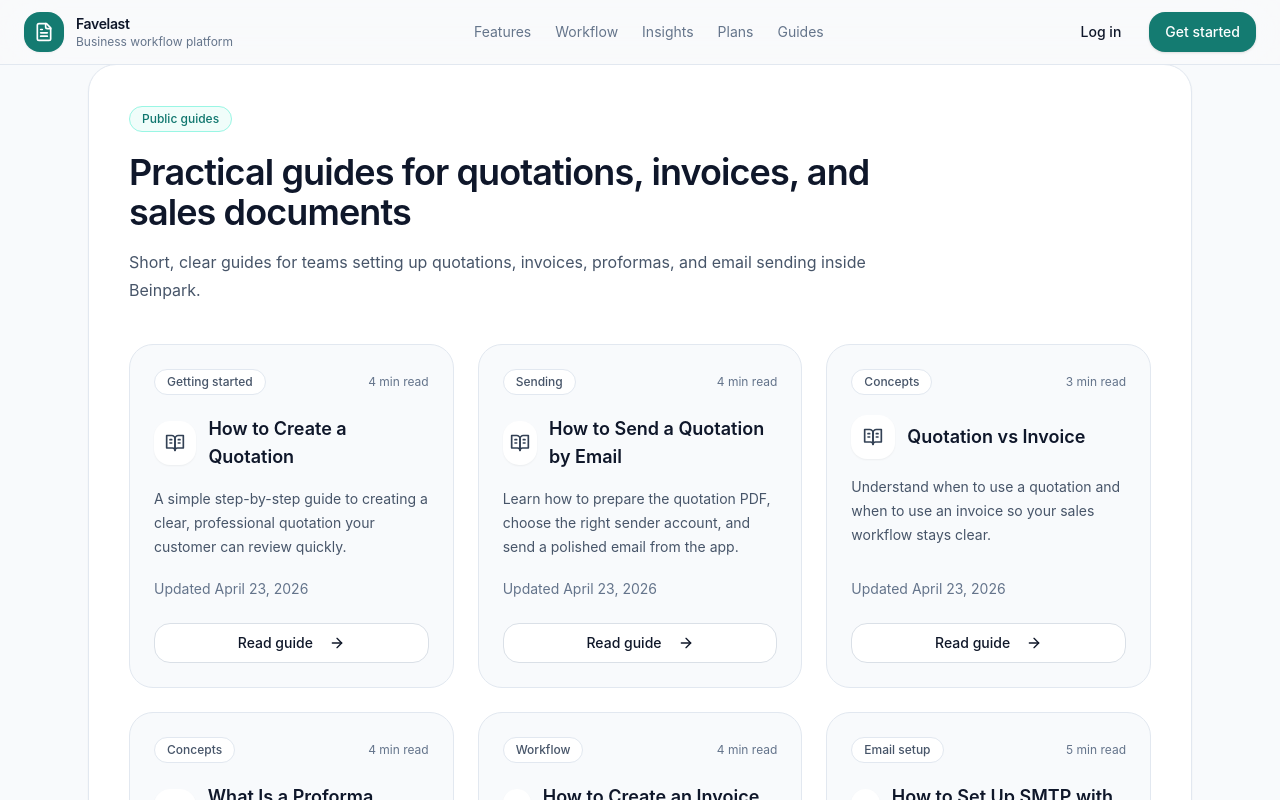
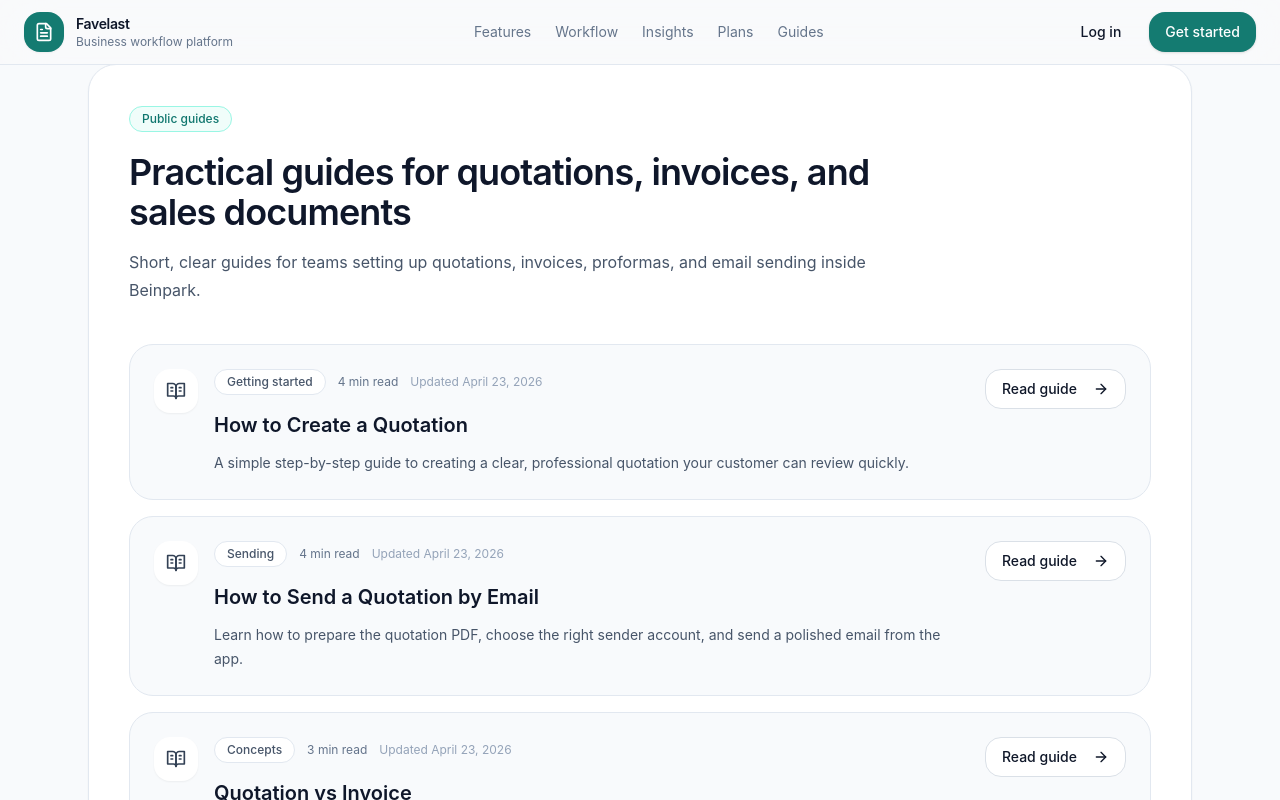
Before and after one commit to iradualbert/smartCRM, a React (Vite) app in the folder crm-frontend/: page /guides in a window 1280 px wide. Shown: the top 800 px of the page. Built offline with nearby package versions, Linux system fonts and the light colour scheme.

Commit message:
Improve guides layout and markdown rendering

```diff
--- a/crm-frontend/src/pages/guides/GuidesIndexPage.tsx
+++ b/crm-frontend/src/pages/guides/GuidesIndexPage.tsx
@@ -23,39 +23,42 @@ const GuidesIndexPage = () => {
             </p>
           </div>
 
-          <div className="mt-10 grid gap-6 md:grid-cols-2 xl:grid-cols-3">
+          <div className="mt-10 space-y-4">
             {guides.map((guide) => (
               <article
                 key={guide.slug}
-                className="flex h-full flex-col rounded-3xl border border-slate-200 bg-slate-50 p-6"
+                className="rounded-3xl border border-slate-200 bg-slate-50 p-6"
               >
-                <div className="flex items-center justify-between gap-4">
+                <div className="flex flex-col gap-5 md:flex-row md:items-start md:justify-between">
+                  <div className="flex min-w-0 flex-1 items-start gap-4">
+                    <div className="flex h-11 w-11 shrink-0 items-center justify-center rounded-2xl bg-white text-slate-700 shadow-sm">
+                      <BookOpenText className="h-5 w-5" />
+                    </div>
+
+                    <div className="min-w-0 flex-1">
+                      <div className="flex flex-wrap items-center gap-3">
                         <div className="inline-flex items-center rounded-full border border-slate-200 bg-white px-3 py-1 text-xs font-medium text-slate-600">
                           {guide.category}
                         </div>
                         <span className="text-xs text-slate-500">{guide.readingTime}</span>
+                        <span className="text-xs text-slate-400">Updated {guide.lastUpdated}</span>
                       </div>
 
-                <div className="mt-5 flex items-center gap-3">
-                  <div className="flex h-11 w-11 items-center justify-center rounded-2xl bg-white text-slate-700 shadow-sm">
-                    <BookOpenText className="h-5 w-5" />
+                      <h2 className="mt-4 text-xl font-semibold text-slate-900">{guide.title}</h2>
+                      <p className="mt-3 max-w-3xl text-sm leading-6 text-slate-600">
+                        {guide.description}
+                      </p>
                     </div>
-                  <h2 className="text-lg font-semibold text-slate-900">{guide.title}</h2>
                   </div>
 
-                <p className="mt-4 flex-1 text-sm leading-6 text-slate-600">{guide.description}</p>
-
-                <div className="mt-5 flex items-center justify-between text-sm text-slate-500">
-                  <span>Updated {guide.lastUpdated}</span>
-                </div>
-
-                <div className="mt-6">
-                  <Button asChild variant="outline" className="w-full rounded-2xl bg-white">
+                  <div className="md:shrink-0">
+                    <Button asChild variant="outline" className="w-full rounded-2xl bg-white md:w-auto">
                       <Link to={`/guides/${guide.slug}`}>
                         Read guide
                         <ArrowRight className="ml-2 h-4 w-4" />
                       </Link>
                     </Button>
+                  </div>
                 </div>
               </article>
             ))}
--- a/crm-frontend/src/pages/static_content/Markdown.tsx
+++ b/crm-frontend/src/pages/static_content/Markdown.tsx
@@ -69,6 +69,54 @@ const MarkdownListItem = (props: any) => {
   );
 };
 
+function MarkdownPre(props: any) {
+  return (
+    <pre className="my-6 overflow-x-auto rounded-2xl border border-slate-200 bg-slate-950 p-4 text-sm text-slate-100">
+      {props.children}
+    </pre>
+  );
+}
+
+function MarkdownCode(props: any) {
+  const { inline, children } = props;
+
+  if (inline) {
+    return (
+      <code className="rounded bg-slate-100 px-1.5 py-0.5 text-[0.95em] text-slate-800">
+        {children}
+      </code>
+    );
+  }
+
+  return <code className="font-mono text-sm">{children}</code>;
+}
+
+function MarkdownBlockquote(props: any) {
+  return (
+    <blockquote className="my-6 rounded-r-2xl border-l-4 border-sky-200 bg-sky-50 px-5 py-4 text-slate-700">
+      {props.children}
+    </blockquote>
+  );
+}
+
+function MarkdownImage(props: any) {
+  return (
+    <figure className="my-8 overflow-hidden rounded-2xl border border-slate-200 bg-white">
+      <img
+        src={props.src}
+        alt={props.alt || ""}
+        className="w-full"
+        loading="lazy"
+      />
+      {props.alt ? (
+        <figcaption className="border-t border-slate-200 px-4 py-3 text-sm text-slate-500">
+          {props.alt}
+        </figcaption>
+      ) : null}
+    </figure>
+  );
+}
+
 function MarkdownTable(props: any) {
   return (
     <div className="my-6 w-full overflow-x-auto rounded-lg border border-slate-200">
@@ -125,6 +173,10 @@ const components = {
   p: MarkdownParagraph,
   a: MarkdownLink,
   li: MarkdownListItem,
+  blockquote: MarkdownBlockquote,
+  pre: MarkdownPre,
+  code: MarkdownCode,
+  img: MarkdownImage,
   table: MarkdownTable,
   thead: MarkdownTableHead,
   tbody: MarkdownTableBody,
```
Also changed, not shown: crm-frontend/src/pages/guides/content/how-to-set-up-smtp-with-app-passwords.md (+15 -0 lines). Lines whose indentation alone changed are shown as unchanged.
